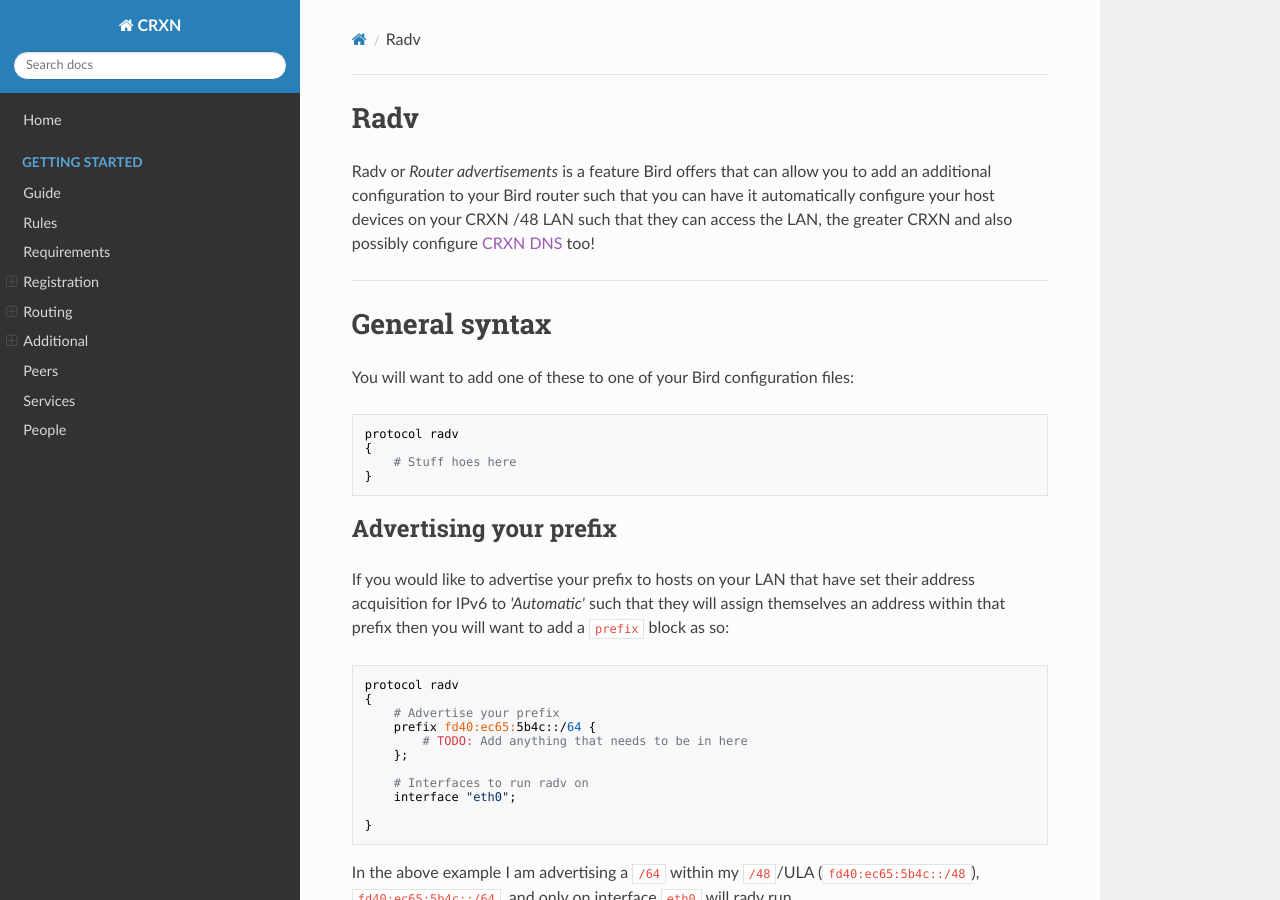
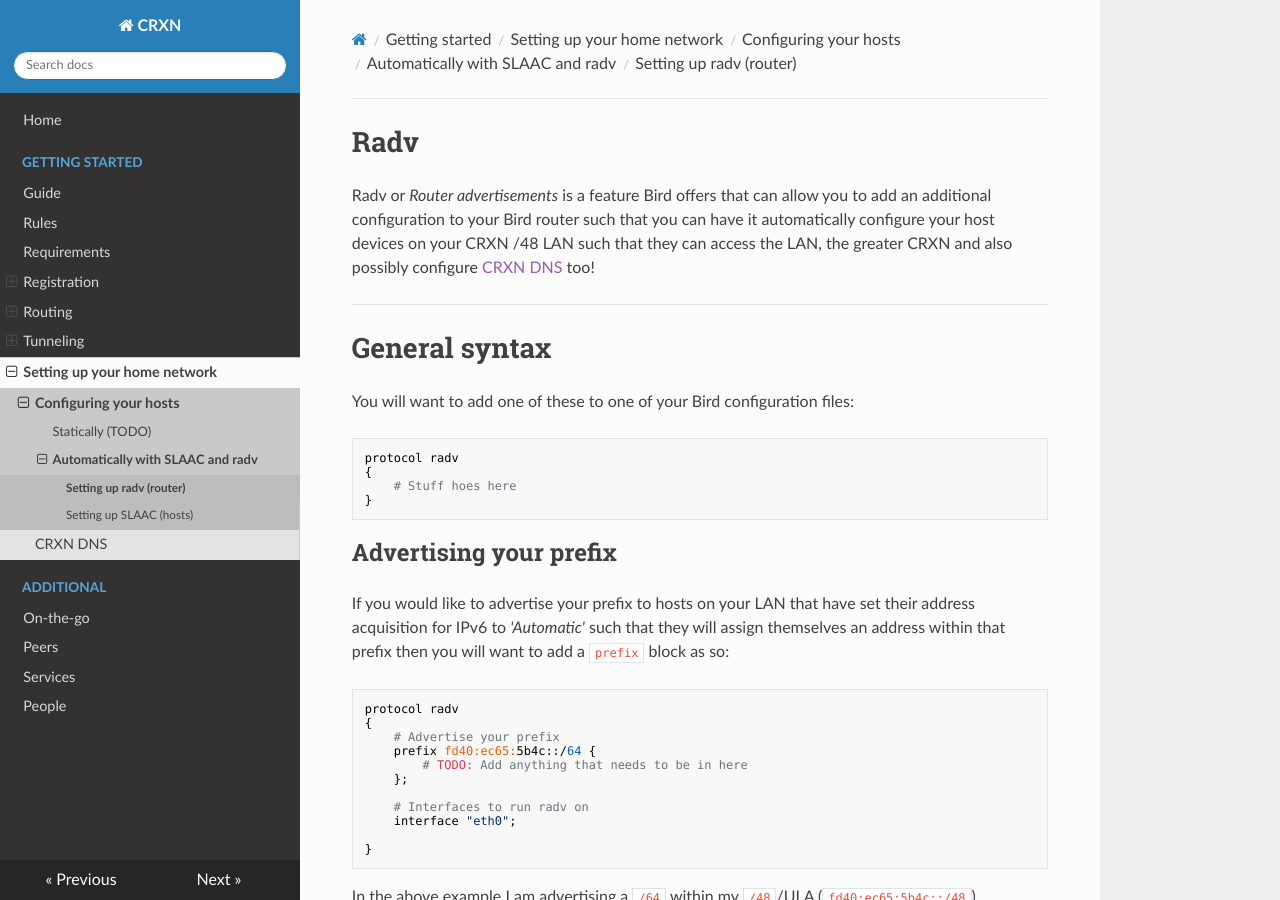
Before and after one commit to Community-Run-eXperimental-Network/docs, an MkDocs documentation site: the page built from docs/radv.md, in a window 1280 px wide and 900 px high. Built offline with MkDocs 1.6.1, drawn with Linux system fonts in a browser that asks for light colours; nearby versions of some CDN libraries.

Commit message:
Added remaining missing navbar entries

```diff
--- a/mkdocs.yml
+++ b/mkdocs.yml
@@ -19,8 +19,18 @@ nav:
             - Protocols:
                - Babel: bird_babel.md
                - OSPFv3: bird_ospfv3.md
-      - Additional:
-         - On-the-go: onthego.md
+      - Tunneling:
+         - Fastd: fastd.md
+         - GRE: gre.md
+      - Setting up your home network:
+         - Configuring your hosts:
+            - Statically (TODO): static.md
+            - Automatically with SLAAC and radv:
+               - Setting up radv (router): radv.md
+               - Setting up SLAAC (hosts): slaac/slaac.md
+         - CRXN DNS: dns/dns.md
+   - Additional:
+      - On-the-go: onthego.md
    - Peers: peers.md
    - Services: services.md
    - People: people/people.md
```
